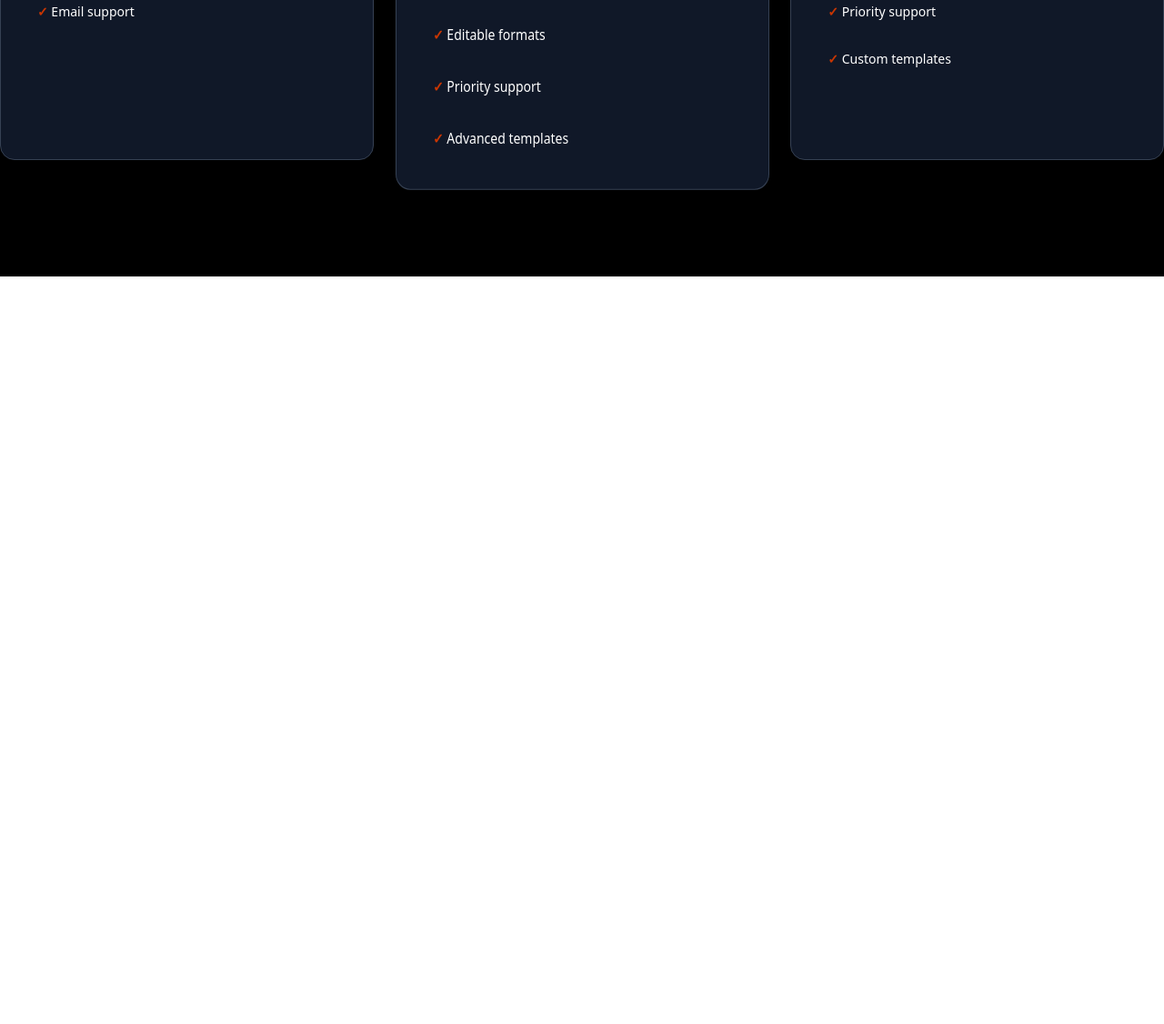
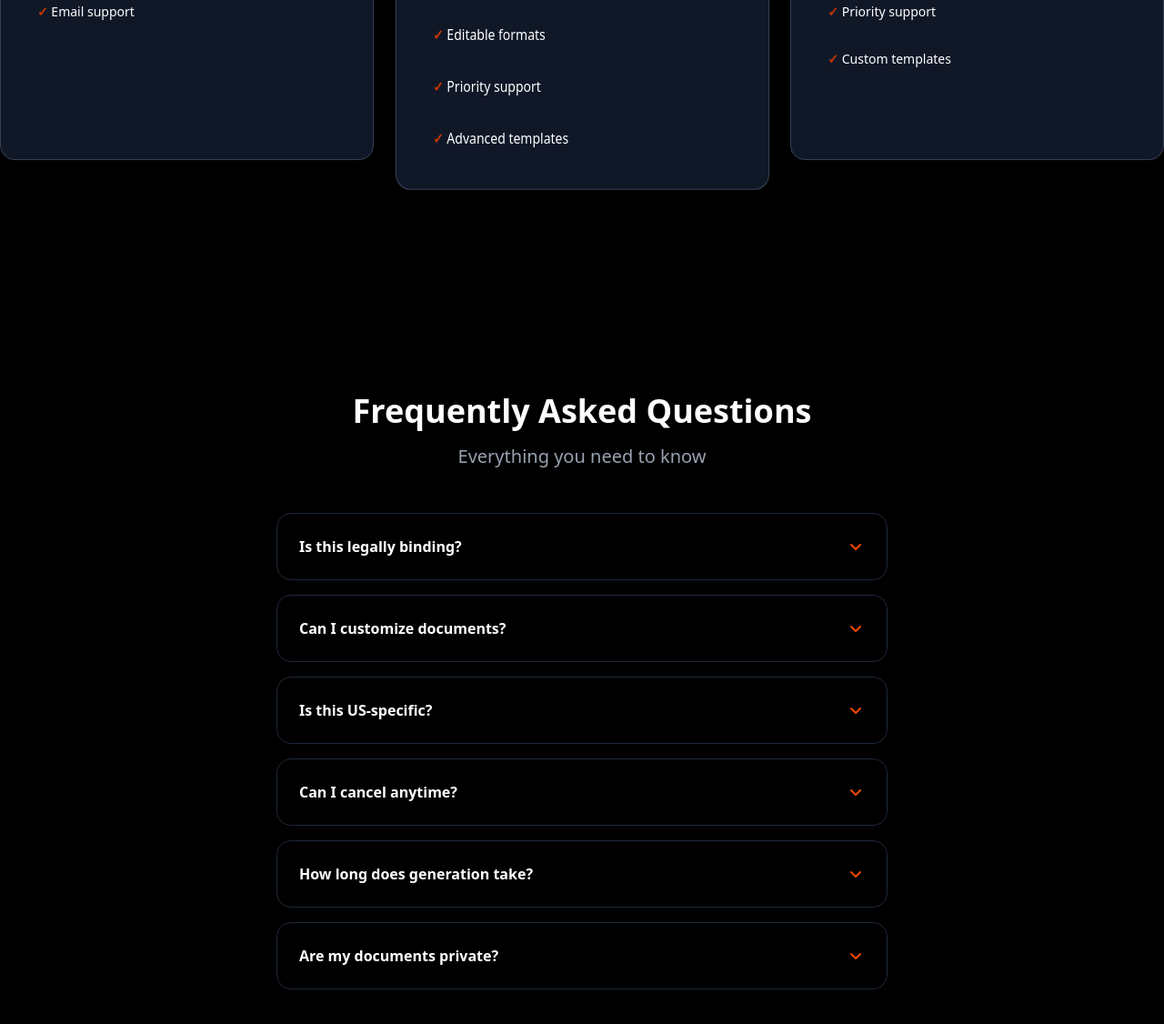
Before and after one commit to sihanas-mn/DocGenAI-tailwind, a website: page themewagon.html in a window 1280 px wide. Shown: the part 5340-6466 px from the top of the page at 91% size. Before the commit the page ends 5644 px from the top, so only its background shows below. Drawn offline with Linux system fonts and the light colour scheme.

Commit message:
added FAQ section.

```diff
--- a/themewagon.html
+++ b/themewagon.html
@@ -383,7 +383,11 @@
           <div
             class="bg-gray-900 rounded-2xl p-10 space-y-8 border border-gray-700 scale-y-110"
           >
-            <p class="text-orange-600 text-sm font-bold bg-orange-700/20 px-3 py-1 w-fit rounded-2xl">RECOMMENDED</p>
+            <p
+              class="text-orange-600 text-sm font-bold bg-orange-700/20 px-3 py-1 w-fit rounded-2xl"
+            >
+              RECOMMENDED
+            </p>
             <p class="text-2xl font-bold">Pro</p>
             <p class="text-gray-400">For most small businesses</p>
             <h1 class="text-6xl font-bold flex items-end">
@@ -446,7 +450,52 @@
           </div>
         </div>
       </section>
-      <section></section>
+
+      <section class="py-32 mx-4 max-w-2xl md:mx-auto space-y-12">
+        <div class="flex items-center flex-col gap-y-4">
+          <p class="text-4xl font-bold text-center">Frequently Asked Questions</p>
+          <p class="text-xl text-gray-400">Everything you need to know</p>
+        </div>
+
+        <div class="space-y-4">
+          <div
+            class="p-6 border rounded-2xl border-gray-800 flex justify-between items-center"
+          >
+            <p class="font-bold">Is this legally binding?</p>
+            <i class="fa-solid fa-angle-down text-orange-600"></i>
+          </div>
+          <div
+            class="p-6 border rounded-2xl border-gray-800 flex justify-between items-center"
+          >
+            <p class="font-bold">Can I customize documents?</p>
+            <i class="fa-solid fa-angle-down text-orange-600"></i>
+          </div>
+          <div
+            class="p-6 border rounded-2xl border-gray-800 flex justify-between items-center"
+          >
+            <p class="font-bold">Is this US-specific?</p>
+            <i class="fa-solid fa-angle-down text-orange-600"></i>
+          </div>
+          <div
+            class="p-6 border rounded-2xl border-gray-800 flex justify-between items-center"
+          >
+            <p class="font-bold">Can I cancel anytime?</p>
+            <i class="fa-solid fa-angle-down text-orange-600"></i>
+          </div>
+          <div
+            class="p-6 border rounded-2xl border-gray-800 flex justify-between items-center"
+          >
+            <p class="font-bold">How long does generation take?</p>
+            <i class="fa-solid fa-angle-down text-orange-600"></i>
+          </div>
+          <div
+            class="p-6 border rounded-2xl border-gray-800 flex justify-between items-center"
+          >
+            <p class="font-bold">Are my documents private?</p>
+            <i class="fa-solid fa-angle-down text-orange-600"></i>
+          </div>
+        </div>
+      </section>
       <section></section>
     </main>
 
```
Also changed, not shown: src/output.css.
